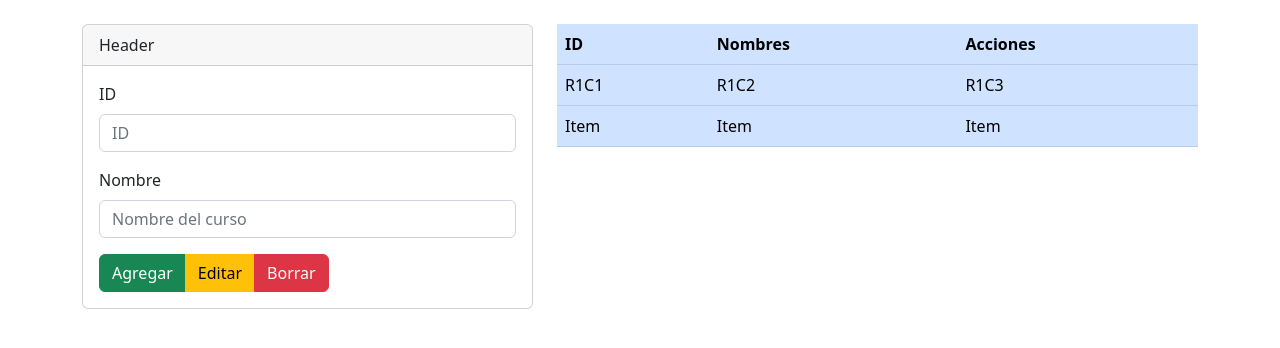
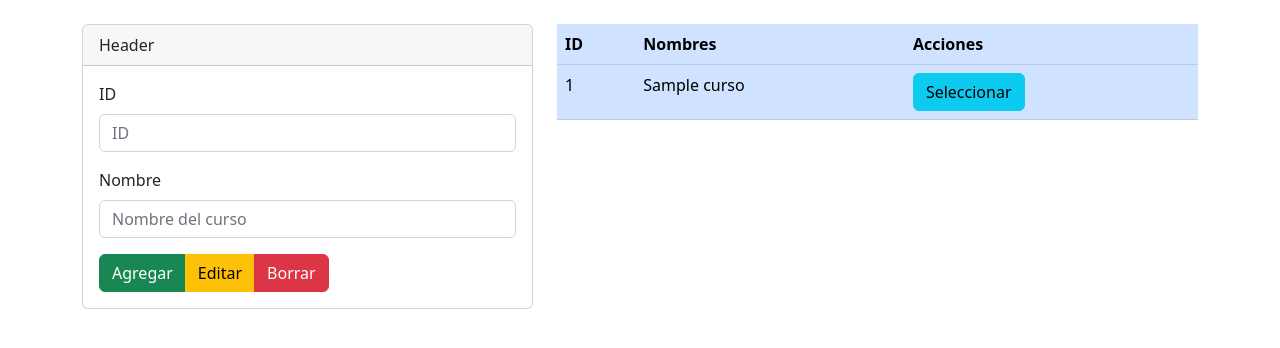
Before and after one commit to ocomaster/cursos-Alumnos, a PHP site: page /secciones/vista_cursos.php in a window 1280 px wide. Shown: the part 56-404 px from the top of the page. Run offline with PHP 8.4, Linux system fonts and the light colour scheme; tables that the repository leaves empty or names only in its code hold one stand-in row (values such as "Sample post").

Commit message:
crud de Cursos

```diff
--- a/configuraciones/bd.php
+++ b/configuraciones/bd.php
@@ -0,0 +1,16 @@
+<?php
+class BD{
+
+    public static $instancia = null;
+    public static function crearInstancia(){
+
+        if ( !isset (self::$instancia)) {
+            $opciones[PDO::ATTR_ERRMODE] = PDO::ERRMODE_EXCEPTION;
+            self::$instancia = new PDO('mysql:host=localhost;dbname=naplicacion', 'root', '', $opciones);
+            //echo "Conectado.";
+        }
+        return self::$instancia;
+    }
+}
+
+?>
--- a/secciones/cursos.php
+++ b/secciones/cursos.php
@@ -0,0 +1,53 @@
+<?php
+    include('../configuraciones/bd.php');
+
+    $conecionBD= BD::crearInstancia();
+    //print_r($_POST);
+
+    // IF corto
+    $id =isset($_POST['id'])?$_POST['id']: '';
+    $nombre_curso=isset($_POST['nombre_curso'])?$_POST['nombre_curso']: '';
+    $accion = isset($_POST['accion'])? $_POST['accion']: '';
+
+    if ($accion!= '') {
+
+        switch ($accion) {
+            case 'agregar':
+               $sql = "INSERT INTO cursos (id, nombre_curso) values (null, :nombre_curso)";
+               $consulta = $conecionBD->prepare($sql);
+               $consulta->bindParam(":nombre_curso",$nombre_curso);
+               $consulta->execute();
+            break;
+
+            case 'editar':
+               $sql = "UPDATE cursos SET nombre_curso=:nombre_curso WHERE id=:id";
+               $consulta = $conecionBD->prepare($sql);
+               $consulta->bindParam(':id',$id);
+               $consulta->bindParam(':nombre_curso',$nombre_curso);
+               $consulta->execute();
+            break;
+
+            case 'borrar':
+                $sql ="DELETE FROM cursos WHERE id = :id";
+                $consulta = $conecionBD->prepare($sql);
+                $consulta->bindParam(':id',$id);
+                $consulta->execute();
+            break;
+            case 'Seleccionar':
+                $sql = "SELECT * FROM cursos WHERE id =:id";
+                $consulta = $conecionBD->prepare($sql);
+                $consulta->bindParam(':id',$id);
+                $consulta->execute();
+                $curso = $consulta->fetch(PDO::FETCH_ASSOC);
+                $nombre_curso = $curso['nombre_curso'];
+                break;
+        }
+    }
+
+    //Instancia consulta de cursos
+    $consulta = $conecionBD->prepare("SELECT * FROM cursos");
+    $consulta->execute();
+    $listaCursos = $consulta->fetchAll();
+
+   // print_r($listaCursos)
+?>
--- a/secciones/vista_cursos.php
+++ b/secciones/vista_cursos.php
@@ -1,4 +1,5 @@
 <?php include('../template/cabecera.php'); ?>
+<?php include('../secciones/cursos.php'); ?>
 
 <div class="col-md-5">
 
@@ -10,18 +11,18 @@
         <div class="card-body">
             <div class="mb-3">
                 <label for="" class="form-label">ID</label>
-                <input type="text" class="form-control" name="" id="" aria-describedby="helpId" placeholder="ID">
+                <input type="text" class="form-control" name="id" id="id" value="<?php echo $id ?>" aria-describedby="helpId" placeholder="ID">
             </div>
 
             <div class="mb-3">
                 <label for="" class="form-label">Nombre </label>
-                <input type="text" class="form-control" name="nombre_curso" id="nombre_curso" aria-describedby="helpId" placeholder="Nombre del curso">
+                <input type="text" class="form-control" name="nombre_curso" id="nombre_curso" value="<?php echo $nombre_curso ?>" aria-describedby="helpId" placeholder="Nombre del curso">
             </div>
 
             <div class="btn-group" role="group" aria-label="Button group name">
-                <button type="button" class="btn btn-success">Agregar</button>
-                <button type="button" class="btn btn-warning">Editar</button>
-                <button type="button" class="btn btn-danger">Borrar</button>
+                <button type="submit" name="accion" value="agregar" class="btn btn-success">Agregar</button>
+                <button type="submit" name="accion" value="editar" class="btn btn-warning">Editar</button>
+                <button type="submit" name="accion" value="borrar" class="btn btn-danger">Borrar</button>
             </div>
             </div>
 
@@ -42,16 +43,21 @@
                     </tr>
                 </thead>
                 <tbody>
-                    <tr class="">
-                        <td scope="row">R1C1</td>
-                        <td>R1C2</td>
-                        <td>R1C3</td>
+                    <?php foreach ($listaCursos as  $curso) { ?>
+
+                    <tr>
+                        <td><?= $curso['id'] ?></td>
+                        <td><?= $curso['nombre_curso'] ?></td>
+                        <td>
+
+                        <form action="" method="POST">
+                            <input type="hidden" name="id" id="id" value="<?= $curso['id'] ?>"/>
+                            <input type="submit" value="Seleccionar" name="accion" class="btn btn-info" />
+                        </form>
+
+                        </td>
                     </tr>
-                    <tr class="">
-                        <td scope="row">Item</td>
-                        <td>Item</td>
-                        <td>Item</td>
-                    </tr>
+                   <?php }?>
                 </tbody>
             </table>
         </div>
```
